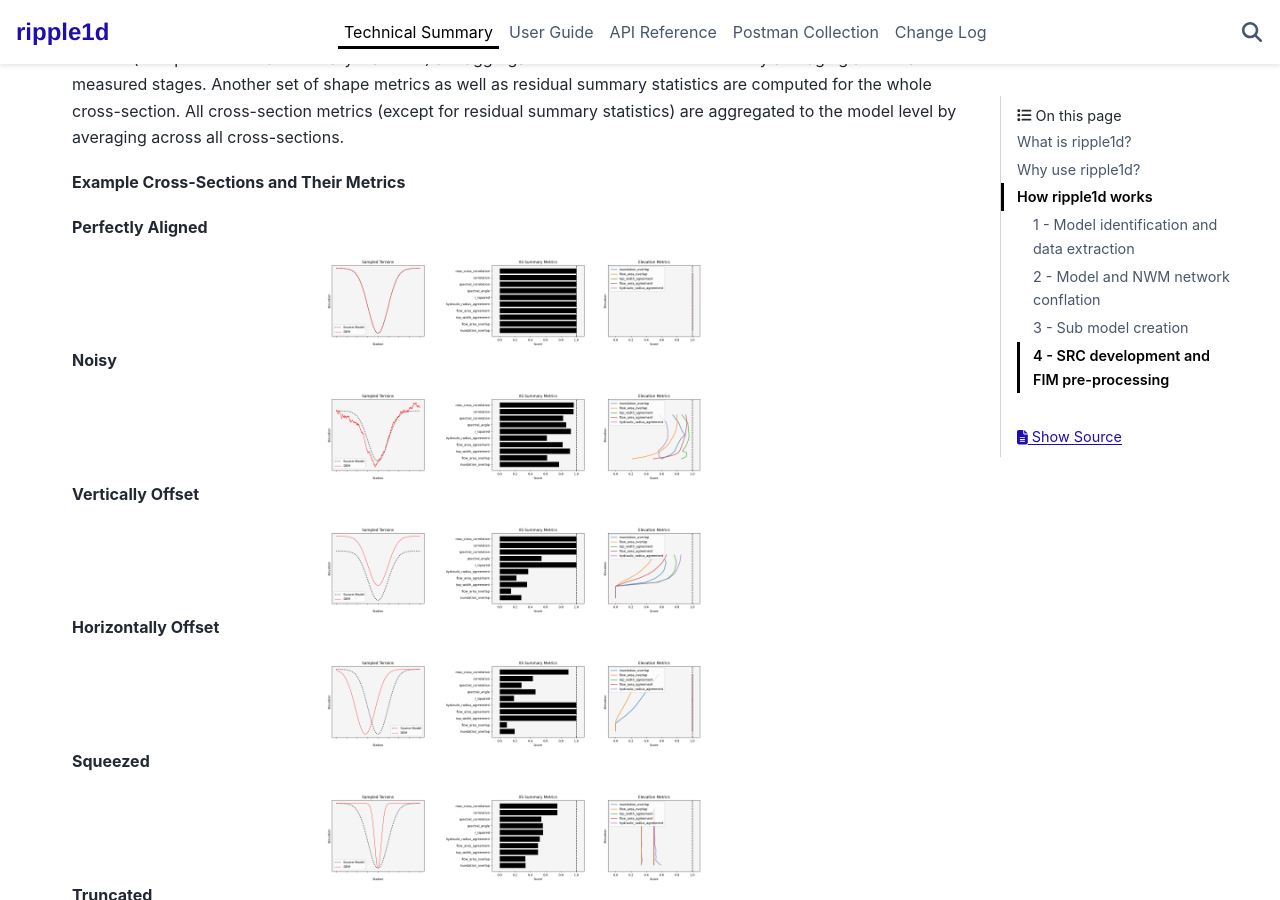
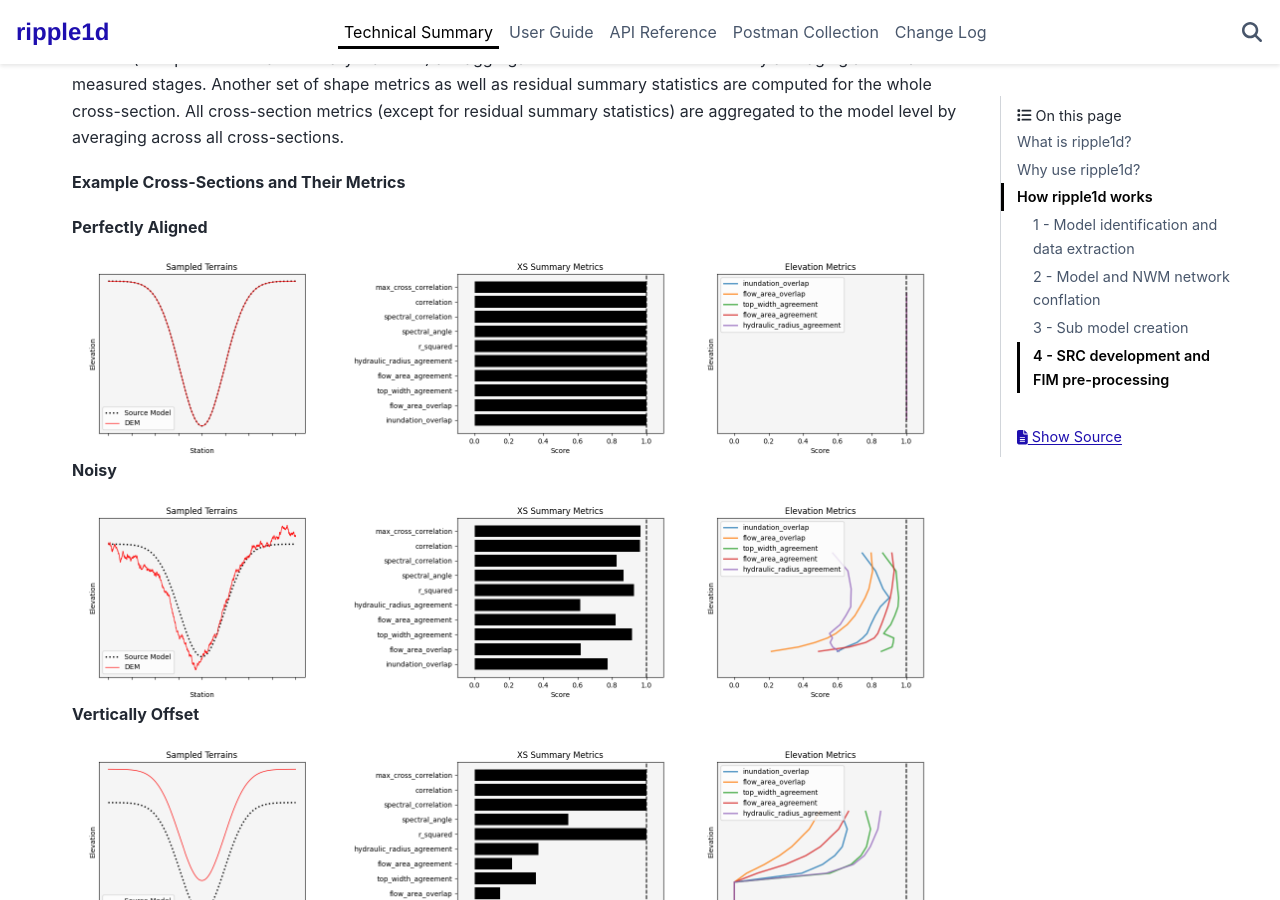
Before and after one commit to Dewberry/ripple1d, a Sphinx documentation site: the page built from docs/tech_summary.rst, in a window 1280 px wide and 900 px high, scrolled down 4086 px. Built offline with Sphinx 7.4.7 and the PyData theme 0.15.4, drawn with Linux system fonts in a browser that asks for light colours; pages that are not in the unit, such as notebooks, are missing from menus.

Commit message:
update docs

```diff
--- a/docs/tech_summary.rst
+++ b/docs/tech_summary.rst
@@ -159,56 +159,56 @@ As part of terrain generation, a suite of metrics are generated to quantify the
 **Perfectly Aligned**
 
 .. image:: images/terrain_agreement/1.png
-  :width: 400
+  :width: 1000
   :alt: Perfectly aligned data
   :align: center
 
 **Noisy**
 
 .. image:: images/terrain_agreement/2.png
-  :width: 400
+  :width: 1000
   :alt: Noisy data
   :align: center
 
 **Vertically Offset**
 
 .. image:: images/terrain_agreement/3.png
-  :width: 400
+  :width: 1000
   :alt: Vertically offset data
   :align: center
 
 **Horizontally Offset**
 
 .. image:: images/terrain_agreement/4.png
-  :width: 400
+  :width: 1000
   :alt: Horizontally offset data
   :align: center
 
 **Squeezed**
 
 .. image:: images/terrain_agreement/5.png
-  :width: 400
+  :width: 1000
   :alt: Squeezed data
   :align: center
 
 **Truncated**
 
 .. image:: images/terrain_agreement/6.png
-  :width: 400
+  :width: 1000
   :alt: Truncated data
   :align: center
 
 **Low Fidelity**
 
 .. image:: images/terrain_agreement/7.png
-  :width: 400
+  :width: 1000
   :alt: Low-fidelity data
   :align: center
 
 **Complete Misalignment**
 
 .. image:: images/terrain_agreement/8.png
-  :width: 400
+  :width: 1000
   :alt: Completely misaligned data
   :align: center
 
```
Also changed, not shown: docs/source/images/terrain_agreement/1.png (added), docs/source/images/terrain_agreement/2.png (added), docs/source/images/terrain_agreement/3.png (added), docs/source/images/terrain_agreement/4.png (added), docs/source/images/terrain_agreement/5.png (added), docs/source/images/terrain_agreement/6.png (added), docs/source/images/terrain_agreement/7.png (added), docs/source/images/terrain_agreement/8.png (added).
